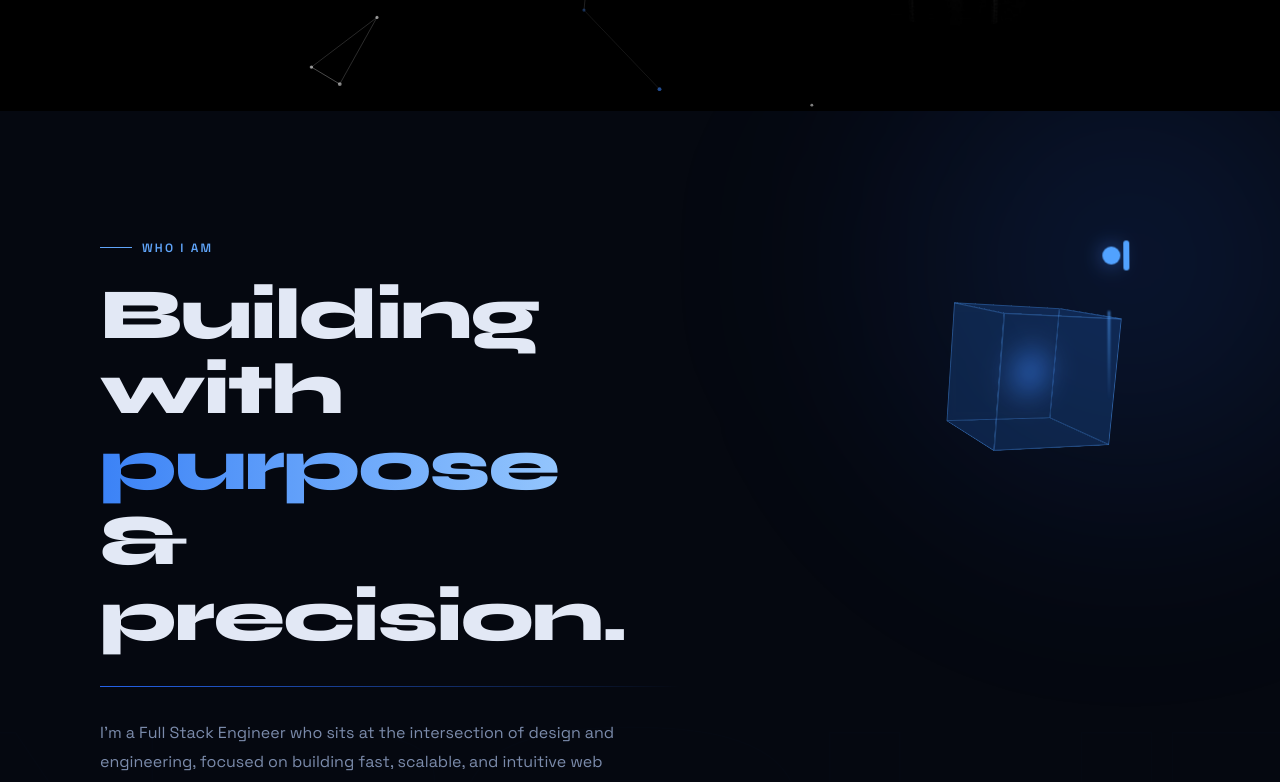
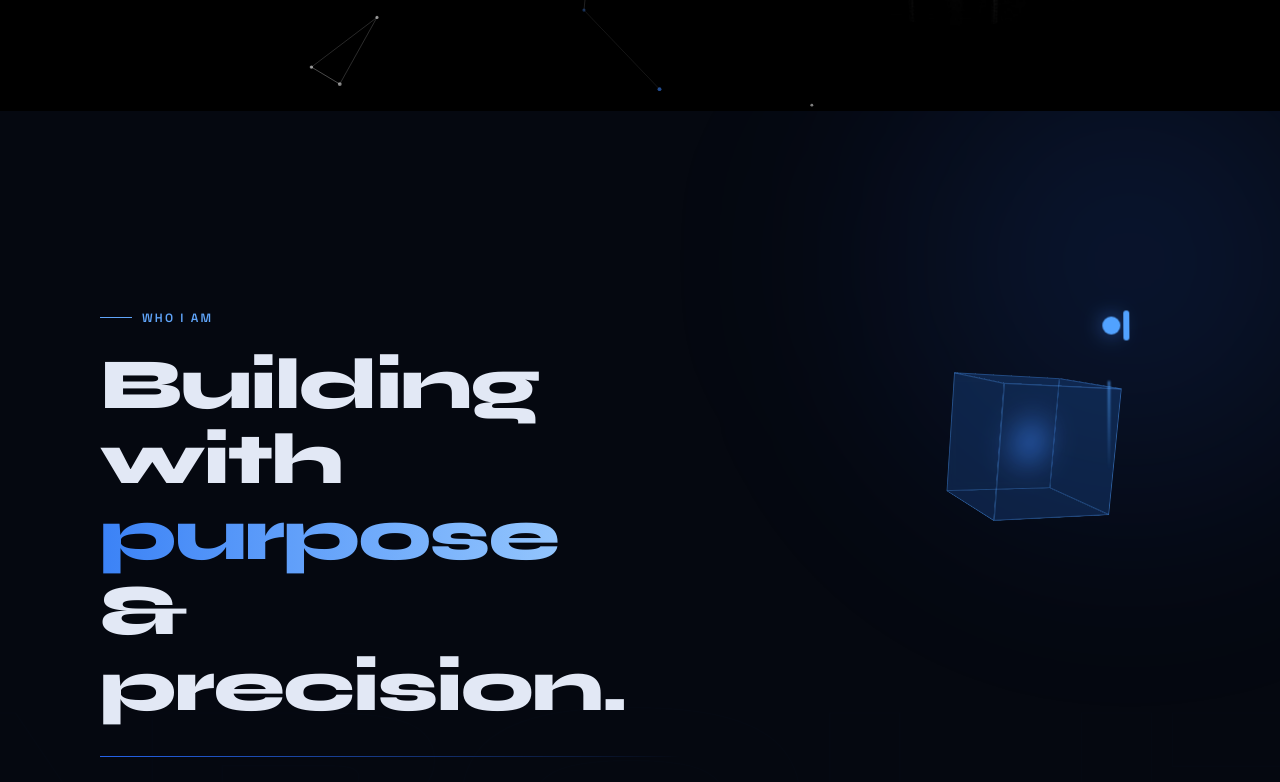
Before and after one commit to Muhammad-Ahmed-Ghouri/Portfolio, a Next.js app: page / in a window 1280 px wide. Shown: the part 689-1471 px from the top of the page. Built offline with nearby package versions, Linux system fonts and the light colour scheme.

Commit message:
Set padding in about section

```diff
--- a/components/About.tsx
+++ b/components/About.tsx
@@ -244,7 +244,7 @@ export default function AboutSection() {
       <section
         ref={sectionRef}
         id="about"
-        className="relative min-h-screen bg-[#050810] overflow-hidden pt-[120px] pb-[140px] px-0 font-['Space_Grotesk',_sans-serif] text-[#e2e8f5] before:absolute before:inset-0 before:bg-[linear-gradient(rgba(59,130,246,0.03)_1px,_transparent_1px),_linear-gradient(90deg,_rgba(59,130,246,0.03)_1px,_transparent_1px)] before:bg-[size:60px_60px] before:pointer-events-none"
+        className="relative min-h-screen bg-[#050810] overflow-hidden pt-[190px] pb-[30px] px-0 font-['Space_Grotesk',_sans-serif] text-[#e2e8f5] before:absolute before:inset-0 before:bg-[linear-gradient(rgba(59,130,246,0.03)_1px,_transparent_1px),_linear-gradient(90deg,_rgba(59,130,246,0.03)_1px,_transparent_1px)] before:bg-[size:60px_60px] before:pointer-events-none"
       >
         {/* Ambients */}
         <div className="absolute rounded-full pointer-events-none blur-[90px] w-[700px] h-[700px] -top-[200px] -right-[200px] bg-[radial-gradient(circle,_rgba(37,99,235,0.18)_0%,_transparent_70%)]" />
```
